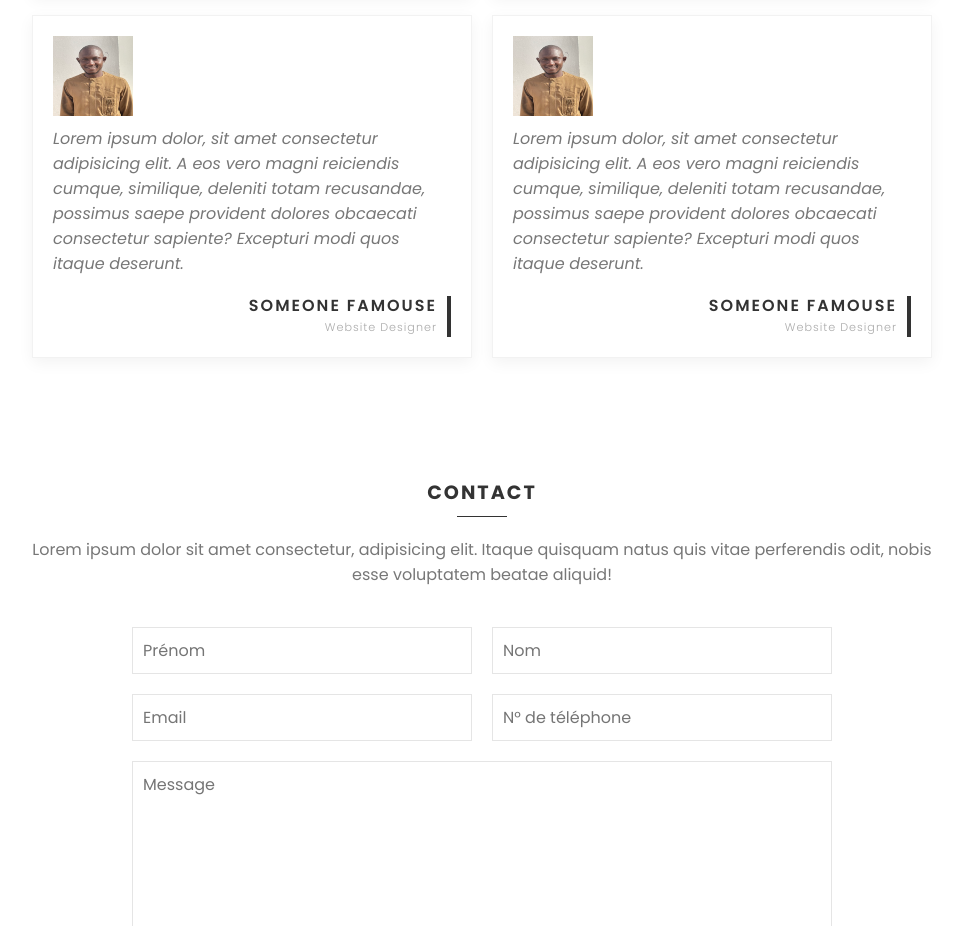
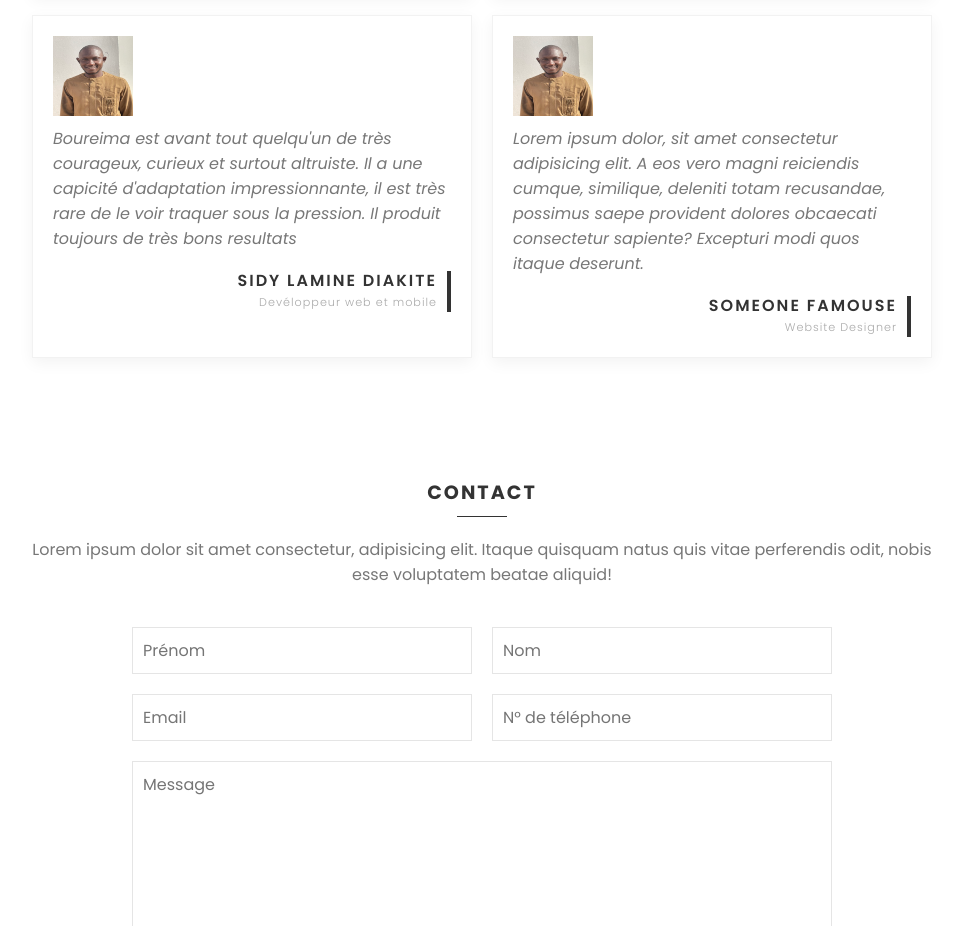
Before and after one commit to Babasky/MonPortofolio, a plain HTML site: page index.html in a window 1280 px wide. Shown: the part 3840-4766 px from the top of the page, without its empty margins (308-1271 px from the left). Drawn offline with Linux system fonts and the light colour scheme.

Commit message:
temoignages sidy

```diff
--- a/index.html
+++ b/index.html
@@ -187,8 +187,8 @@
                         <div class="imgBx">
                             <img src="user.jpg" alt="">
                         </div>
-                        <p>Lorem ipsum dolor, sit amet consectetur adipisicing elit. A eos vero magni reiciendis cumque, similique, deleniti totam recusandae, possimus saepe provident dolores obcaecati consectetur sapiente? Excepturi modi quos itaque deserunt.</p>
-                        <h4>Someone Famouse <br><span>Website Designer</span></h4>
+                        <p>Boureima est avant tout quelqu'un de très courageux, curieux et surtout altruiste. Il a une capicité d'adaptation impressionnante, il est très rare de le voir traquer sous la pression. Il produit toujours de très bons resultats</p>
+                        <h4>Sidy Lamine DIAKITE <br><span>Devéloppeur web et mobile</span></h4>
                     </div>
                     <div class="testimonialBox">
                         <div class="imgBx">
```
